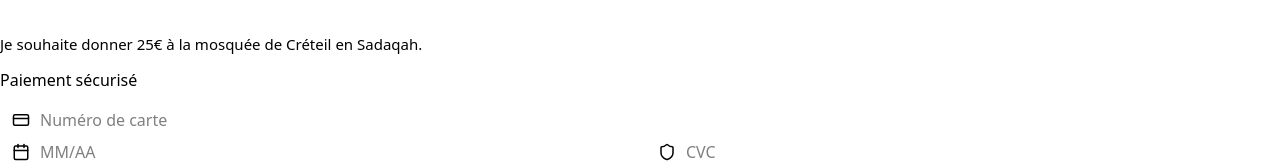
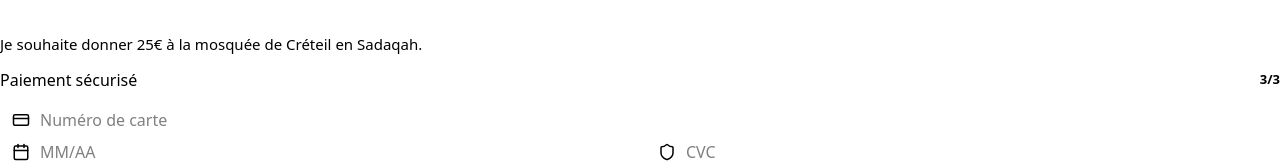
Before and after one commit to chaaaady/NeenaV3, a Next.js app: page /step-payment in a window 1280 px wide. Shown: the part 290-453 px from the top of the page. Built offline with nearby package versions, Linux system fonts and the light colour scheme.

Commit message:
Stepper: replace dots with X/Y; Footer non-sticky to sit below Safari nav; spacing tweaks

```diff
--- a/src/components/Stepper.tsx
+++ b/src/components/Stepper.tsx
@@ -8,17 +8,13 @@ interface Step {
 }
 
 export function Stepper({ steps }: { steps: Step[] }) {
+  const current = steps.findIndex((s) => s.status === "active");
+  const currentStep = current === -1 ? steps.findIndex((s) => s.status === "completed") + 1 : current + 1;
+  const total = steps.length;
+
   return (
-    <div className="flex items-center gap-1">
-      {steps.map((step, _index) => (
-        <div key={step.label} className="stepper-item">
-          <div className={cn(
-            "stepper-dot",
-            step.status === "active" && "active",
-            step.status === "completed" && "completed"
-          )} />
-        </div>
-      ))}
+    <div className="text-[13px] font-[700] text-[var(--text-muted)]">
+      {currentStep}/{total}
     </div>
   );
 }
--- a/src/styles/base.css
+++ b/src/styles/base.css
@@ -126,13 +126,12 @@
 @layer components {
   /* Mini footer */
   .mini-footer {
-    position: sticky;
-    bottom: 0;
+    position: static;
     width: 100%;
     background: transparent;
     border-top: 1px solid rgba(15,23,42,0.06);
     padding: 8px 16px;
-    margin-top: 12px;
+    margin-top: 16px;
   }
   .mini-footer-content {
     max-width: 700px;
```
